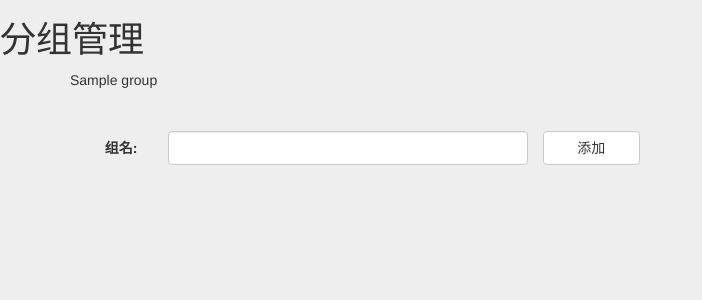
After one commit to yuxiaofei2015/cwzyzl, a Django app: template templates/blog/group_manage.html in a window 1280 px wide. The commit adds this page. Shown: the top 300 px of the page, without its empty margins (0-702 px from the left). Run offline with Django 3.2, Linux system fonts and the light colour scheme; the template is opened without the code that fills it: most values are stand-ins (such as "Sample title", 1, 10 or a date in 2020); some libraries are stand-ins or nearby versions.

Commit message:
添加了修改分组的页面

```diff
--- a/blog/urls.py
+++ b/blog/urls.py
@@ -15,5 +15,6 @@ urlpatterns = [
     url(r'^addGroup/$', views.add_group, name='addGroup'),
     url(r'^create/$', views.create, name='create'),
     url(r'^detail/(?P<blog_id>[0-9]+)/$', views.detail, name='detail'),
+    url(r'^group_manage/$', views.group_manage, name='group_manage'),
     url(r'^(?P<username>.+)/$', views.index, name='index'),
 ]
--- /dev/null
+++ b/templates/blog/group_manage.html
@@ -0,0 +1,57 @@
+<!DOCTYPE html>
+<html lang="en">
+
+<head>
+    {% load staticfiles %}
+    <meta charset="utf-8">
+    <meta http-equiv="X-UA-Compatible" content="IE=edge">
+    <meta name="viewport" content="width=device-width, initial-scale=1">
+    <!-- 上述3个meta标签*必须*放在最前面，任何其他内容都*必须*跟随其后！ -->
+    <meta charset="UTF-8">
+    <title>分组管理</title>
+    <link href="{% static 'bootstrap/css/bootstrap.min.css' %}" rel="stylesheet">
+    <style>
+        body{
+        background-color:#eeeeee;
+        }
+        .main-wrapper{
+        background-color:white;
+        }
+    </style>
+</head>
+
+<body>
+<div>
+    <h1>分组管理</h1>
+    <div class="container" id="main-wrapper">
+
+        {% for group in group_list %}
+        <div>
+            <p>{{group.name}}</p>
+            <hr/>
+        </div>
+        {% endfor%}
+        <form class="form-horizontal">
+            <div class="form-group">
+                <label for="group_name" class="control-label col-sm-1">组名: </label>
+                <div class="col-sm-4">
+                    <input type="text" class="form-control" id="group_name" name="group_name">
+                </div>
+                <button class="btn btn-default col-sm-1" type="button" id="add_group_btn">添加</button>
+            </div>
+        </form>
+    </div>
+</div>
+<script>
+    $(function(){
+        $('#add_group_btn').click(function(){
+
+        });
+    })
+</script>
+<!-- jQuery (necessary for Bootstrap's JavaScript plugins) -->
+<script src="//cdn.bootcss.com/jquery/1.11.3/jquery.min.js"></script>
+<!-- Include all compiled plugins (below), or include individual files as needed -->
+<script src="{% static 'bootstrap/js/bootstrap.min.js' %}"></script>
+</body>
+</html>
```
Also changed, not shown: blog/views.py (+7 -0 lines), templates/blog/index.html (+4 -3 lines).
